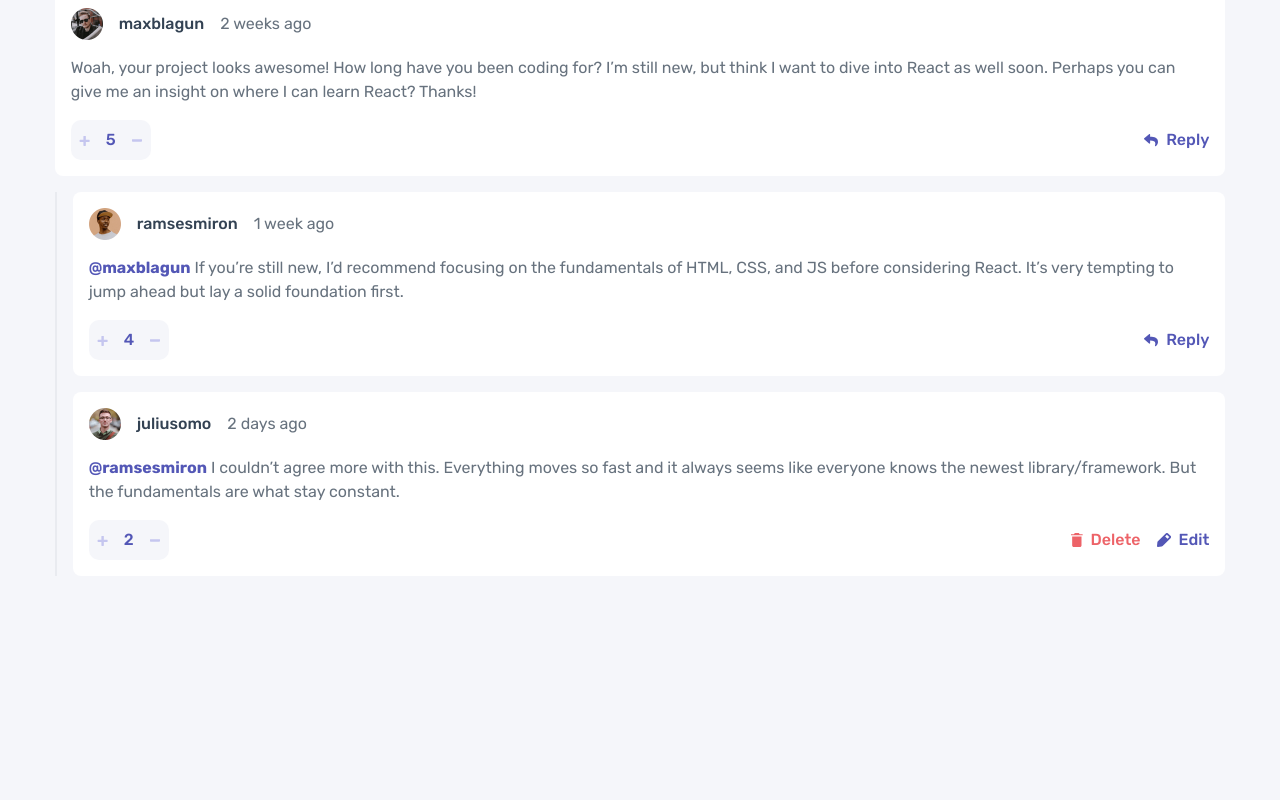
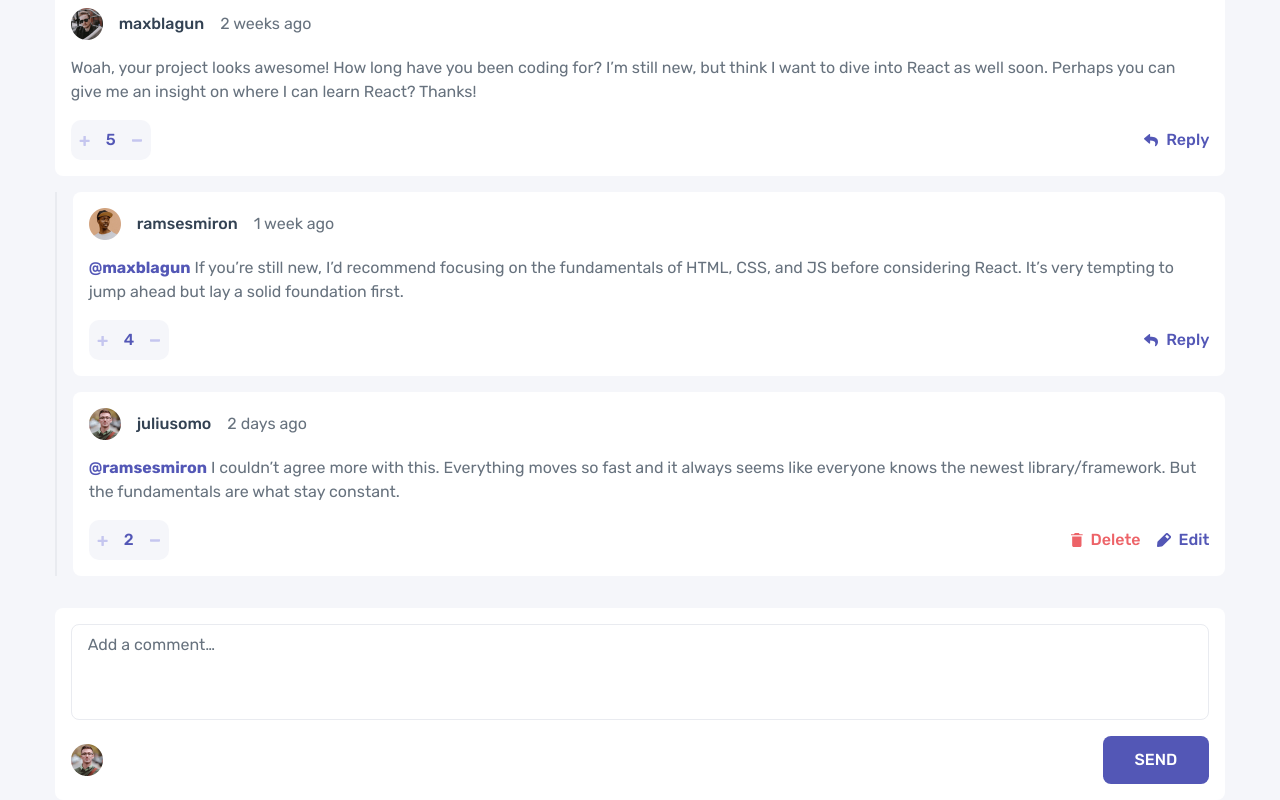
Before and after one commit to AristarhMD/interactive-comments-section, a React (Vite) app: page / in a window 1280 px wide. Shown: the part 240-1040 px from the top of the page. Before the commit the page ends 848 px from the top, so only its background shows below. Built offline with nearby package versions, Linux system fonts and the light colour scheme.

Commit message:
Add comment
Add comment section

```diff
--- a/src/components/App.jsx
+++ b/src/components/App.jsx
@@ -1,14 +1,34 @@
-import data from "../data.js"
-import Post from "./reusable/Post.jsx"
+import data from "../data.js";
+import Post from "./reusable/Post.jsx";
 
 function App() {
   return (
     <main>
       <section className="mx-auto w-[91.46%] py-8 flex flex-col gap-4">
-        {data.map((post, idx) => <Post key={idx} {...post}/>)}
+        {data.map((post, idx) => (
+          <Post key={idx} {...post} />
+        ))}
+      </section>
+
+      <section className="mx-auto w-[91.46%]">
+        <div className="bg-white p-4 rounded-lg grid grid-cols-[repeat(2, min-content)] grid-rows-[repeat(2,min-content)] gap-y-4">
+          <textarea
+            className="col-start-1 col-span-2 py-2 px-4 border border-inside border-grey-100 rounded-lg h-24 resize-none preset-2-r text-grey-800 placeholder:text-grey-500"
+            placeholder="Add a comment…"
+          />
+
+          <img
+            className="size-8 col-start-1 self-center"
+            src="./avatars/image-juliusomo.png"
+          />
+
+          <button className="py-3 px-8 col-start-2 preset-2-m justify-self-end bg-purple-600 hover:bg-purple-200 text-white rounded-lg cursor-pointer">
+            SEND
+          </button>
+        </div>
       </section>
     </main>
-  )
+  );
 }
 
-export default App
+export default App;
--- a/src/components/reusable/LikesBtn.jsx
+++ b/src/components/reusable/LikesBtn.jsx
@@ -1,8 +1,21 @@
-export default function LikesBtn({children}){
+export default function LikesBtn({ children }) {
+  const minusIcon = (
+    <svg width="11" height="3" xmlns="http://www.w3.org/2000/svg">
+      <path
+        className="fill-[#C5C6EF] hover:fill-[#5357b6] active:fill-[#5357b6]"
+        d="M9.256 2.66c.204 0 .38-.056.53-.167.148-.11.222-.243.222-.396V.722c0-.152-.074-.284-.223-.395a.859.859 0 0 0-.53-.167H.76a.859.859 0 0 0-.53.167C.083.437.009.57.009.722v1.375c0 .153.074.285.223.396a.859.859 0 0 0 .53.167h8.495Z"
+      />
+    </svg>
+  );
 
-  const minusIcon = <svg width="11" height="3" xmlns="http://www.w3.org/2000/svg"><path d="M9.256 2.66c.204 0 .38-.056.53-.167.148-.11.222-.243.222-.396V.722c0-.152-.074-.284-.223-.395a.859.859 0 0 0-.53-.167H.76a.859.859 0 0 0-.53.167C.083.437.009.57.009.722v1.375c0 .153.074.285.223.396a.859.859 0 0 0 .53.167h8.495Z" fill="#C5C6EF"/></svg>
-
-const plusIcon = <svg width="11" height="11" xmlns="http://www.w3.org/2000/svg"><path d="M6.33 10.896c.137 0 .255-.05.354-.149.1-.1.149-.217.149-.354V7.004h3.315c.136 0 .254-.05.354-.149.099-.1.148-.217.148-.354V5.272a.483.483 0 0 0-.148-.354.483.483 0 0 0-.354-.149H6.833V1.4a.483.483 0 0 0-.149-.354.483.483 0 0 0-.354-.149H4.915a.483.483 0 0 0-.354.149c-.1.1-.149.217-.149.354v3.37H1.08a.483.483 0 0 0-.354.15c-.1.099-.149.217-.149.353v1.23c0 .136.05.254.149.353.1.1.217.149.354.149h3.333v3.39c0 .136.05.254.15.353.098.1.216.149.353.149H6.33Z" fill="#C5C6EF"/></svg>
+  const plusIcon = (
+    <svg width="11" height="11" xmlns="http://www.w3.org/2000/svg">
+      <path
+        className="fill-[#C5C6EF] hover:fill-[#5357b6] active:fill-[#5357b6]"
+        d="M6.33 10.896c.137 0 .255-.05.354-.149.1-.1.149-.217.149-.354V7.004h3.315c.136 0 .254-.05.354-.149.099-.1.148-.217.148-.354V5.272a.483.483 0 0 0-.148-.354.483.483 0 0 0-.354-.149H6.833V1.4a.483.483 0 0 0-.149-.354.483.483 0 0 0-.354-.149H4.915a.483.483 0 0 0-.354.149c-.1.1-.149.217-.149.354v3.37H1.08a.483.483 0 0 0-.354.15c-.1.099-.149.217-.149.353v1.23c0 .136.05.254.149.353.1.1.217.149.354.149h3.333v3.39c0 .136.05.254.15.353.098.1.216.149.353.149H6.33Z"
+      />
+    </svg>
+  );
 
   return (
     <div className="max-w-25 bg-grey-50 p-2 rounded-[10px] flex gap-4 justify-center items-center">
@@ -10,5 +23,5 @@ const plusIcon = <svg width="11" height="11" xmlns="http://www.w3.org/2000/svg">
       <span className="text-purple-600 preset-2-m">{children}</span>
       <button className="cursor-pointer">{minusIcon}</button>
     </div>
-  )
+  );
 }
--- a/src/components/reusable/Post.jsx
+++ b/src/components/reusable/Post.jsx
@@ -4,8 +4,8 @@ export default function Post({ avatar, user, posted, text, likes, replay }) {
   const replyIcon = (
     <svg width="14" height="13" xmlns="http://www.w3.org/2000/svg">
       <path
+        className="fill-[#5357B6] group-active:fill-[#c5c6ef] group-hover:fill-[#c5c6ef]"
         d="M.227 4.316 5.04.16a.657.657 0 0 1 1.085.497v2.189c4.392.05 7.875.93 7.875 5.093 0 1.68-1.082 3.344-2.279 4.214-.373.272-.905-.07-.767-.51 1.24-3.964-.588-5.017-4.829-5.078v2.404c0 .566-.664.86-1.085.496L.227 5.31a.657.657 0 0 1 0-.993Z"
-        fill="#5357B6"
       />
     </svg>
   );
@@ -13,8 +13,8 @@ export default function Post({ avatar, user, posted, text, likes, replay }) {
   const deleteIcon = (
     <svg width="12" height="14" xmlns="http://www.w3.org/2000/svg">
       <path
+        className="fill-[#ED6368] group-active:fill-[#ffb8bb] group-hover:fill-[#ffb8bb]"
         d="M1.167 12.448c0 .854.7 1.552 1.555 1.552h6.222c.856 0 1.556-.698 1.556-1.552V3.5H1.167v8.948Zm10.5-11.281H8.75L7.773 0h-3.88l-.976 1.167H0v1.166h11.667V1.167Z"
-        fill="#ED6368"
       />
     </svg>
   );
@@ -22,8 +22,8 @@ export default function Post({ avatar, user, posted, text, likes, replay }) {
   const editIcon = (
     <svg width="14" height="14" xmlns="http://www.w3.org/2000/svg">
       <path
+        className="fill-[#5357B6] group-active:fill-[#c5c6ef] group-hover:fill-[#c5c6ef]"
         d="M13.479 2.872 11.08.474a1.75 1.75 0 0 0-2.327-.06L.879 8.287a1.75 1.75 0 0 0-.5 1.06l-.375 3.648a.875.875 0 0 0 .875.954h.078l3.65-.333c.399-.04.773-.216 1.058-.499l7.875-7.875a1.68 1.68 0 0 0-.061-2.371Zm-2.975 2.923L8.159 3.449 9.865 1.7l2.389 2.39-1.75 1.706Z"
-        fill="#5357B6"
       />
     </svg>
   );
@@ -45,7 +45,7 @@ export default function Post({ avatar, user, posted, text, likes, replay }) {
 
         <div className="flex items-center justify-between">
           <LikesBtn>{likes}</LikesBtn>
-          <button className="cursor-pointer flex items-center gap-2 preset-2-m text-purple-600">
+          <button className="group cursor-pointer flex items-center gap-2 preset-2-m text-purple-600 hover:text-purple-200">
             {replyIcon} <span>Reply</span>
           </button>
         </div>
@@ -54,7 +54,10 @@ export default function Post({ avatar, user, posted, text, likes, replay }) {
       {replay && (
         <div className="pl-4 flex flex-col gap-4 border-l-2 border-grey-100">
           {replay.map((replies, idx) => (
-            <div key={idx} className="bg-white p-4 rounded-lg grid grid-cols-1 grid-rows-[repeat(3,min-content)] gap-y-4">
+            <div
+              key={idx}
+              className="bg-white p-4 rounded-lg grid grid-cols-1 grid-rows-[repeat(3,min-content)] gap-y-4"
+            >
               <div className="flex items-center gap-4">
                 <img
                   className="size-8"
@@ -78,17 +81,17 @@ export default function Post({ avatar, user, posted, text, likes, replay }) {
                 <LikesBtn>{replies.likes}</LikesBtn>
                 {replies.user === "juliusomo" ? (
                   <div className="preset-2-m flex items-center gap-4">
-                    <button className="cursor-pointer flex items-center gap-2 text-pink-400">
+                    <button className="group cursor-pointer flex items-center gap-2 text-pink-400 hover:text-pink-200">
                       {deleteIcon}
                       <span>Delete</span>
                     </button>
-                    <button className="cursor-pointer flex items-center gap-2 text-purple-600">
+                    <button className="group cursor-pointer flex items-center gap-2 text-purple-600 hover:text-purple-200">
                       {editIcon}
                       <span>Edit</span>
                     </button>
                   </div>
                 ) : (
-                  <button className="cursor-pointer flex items-center gap-2 preset-2-m text-purple-600">
+                  <button className="group cursor-pointer flex items-center gap-2 preset-2-m text-purple-600 hover:text-purple-200">
                     {replyIcon} <span>Reply</span>
                   </button>
                 )}
```
